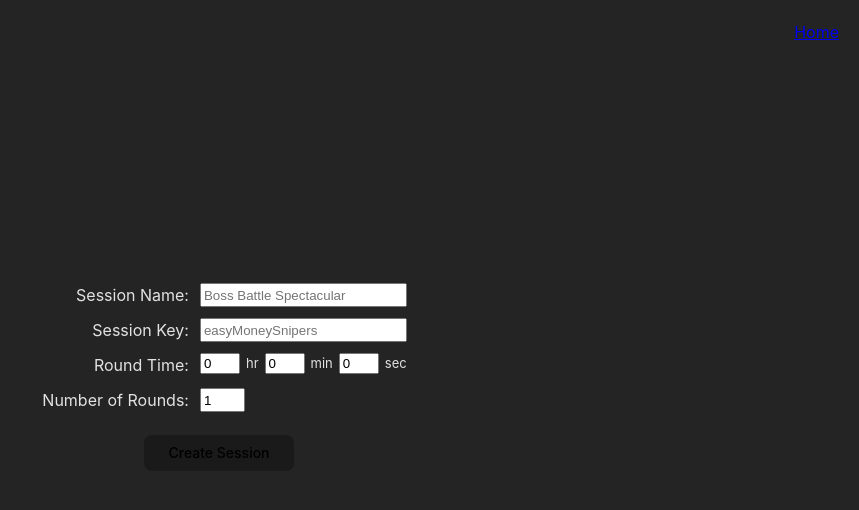
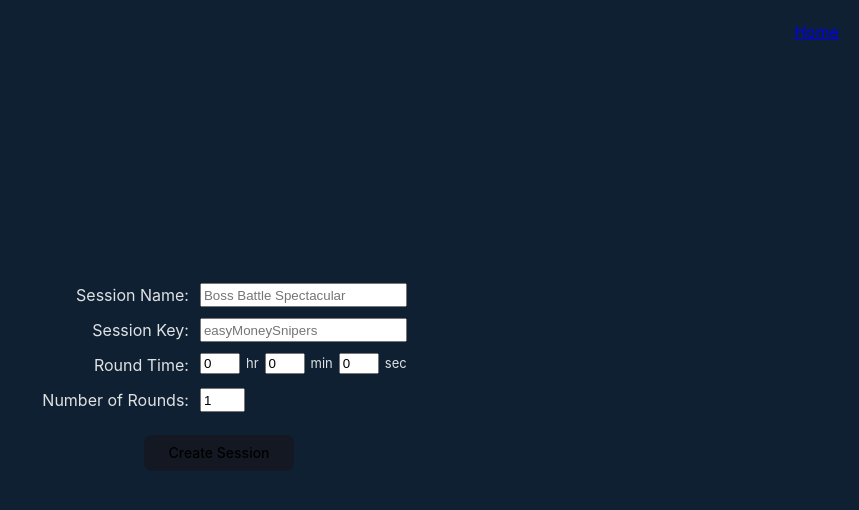
Before and after one commit to ScottHugs/megs-clock-react, a React (Vite) app: page /organiser in a window 1280 px wide. Shown: the top 510 px of the page, without its empty margins (421-1280 px from the left). Built offline with nearby package versions, Linux system fonts and the light colour scheme; no server answers.

Commit message:
for deployment

```diff
--- a/src/App.jsx
+++ b/src/App.jsx
@@ -8,7 +8,7 @@ import io from 'socket.io-client'
 import SessionEndedPage from './pages/SessionEndedPage'
 
 
-const socket=io.connect('http://localhost:3365')
+const socket=io.connect('/')
 
 function App() {
 
--- a/src/index.css
+++ b/src/index.css
@@ -8,7 +8,7 @@
 
   color-scheme: light dark;
   color: rgba(255, 255, 255, 0.87);
-  background-color: #242424;
+  background-color: #0f2032;
 
   font-synthesis: none;
   text-rendering: optimizeLegibility;
@@ -32,7 +32,7 @@ button {
   font-size: 1em;
   font-weight: 500;
   font-family: inherit;
-  background-color: #1a1a1a;
+  background-color: #141823;
   cursor: pointer;
   transition: border-color 0.25s;
 }
```
